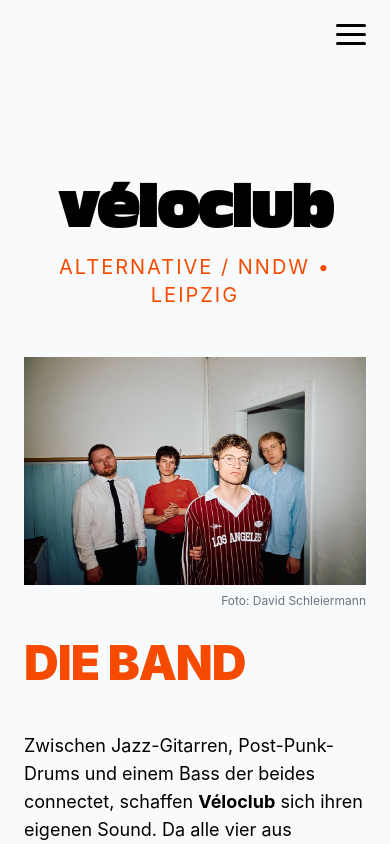
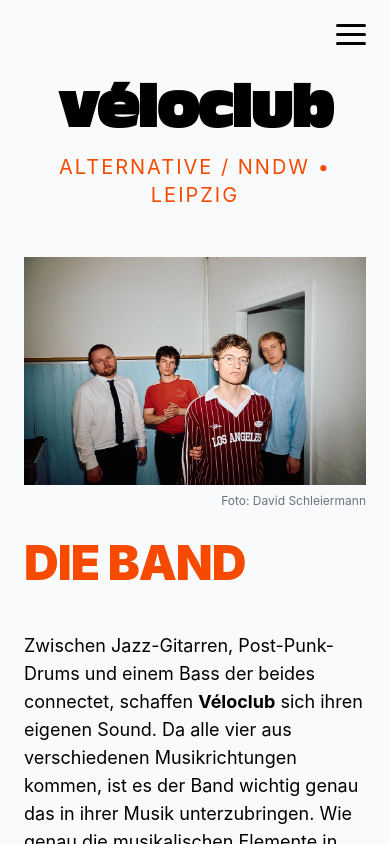
Before and after one commit to flixcoo/veloclub-website, a React (Vite) app: page / in a window 390 px wide. Shown: the top 844 px of the page. Built offline with nearby package versions, Linux system fonts and the light colour scheme.

Commit message:
fix: padding

```diff
--- a/src/components/Hero.tsx
+++ b/src/components/Hero.tsx
@@ -4,7 +4,7 @@ const Hero = () => {
     const heroImg = IMAGES.heroImage;
 
     return (
-        <section className="flex items-center justify-center pt-30 text-center">
+        <section className="flex items-center justify-center pt-5 text-center sm:pt-30">
             <div className="mx-auto max-w-275 px-6">
                 <div className="mb-8">
                     <h1 className="font-olive mb-4 text-[clamp(3.5rem,12vw,9rem)] leading-[0.85] font-black tracking-[-0.04em] lowercase">
```
